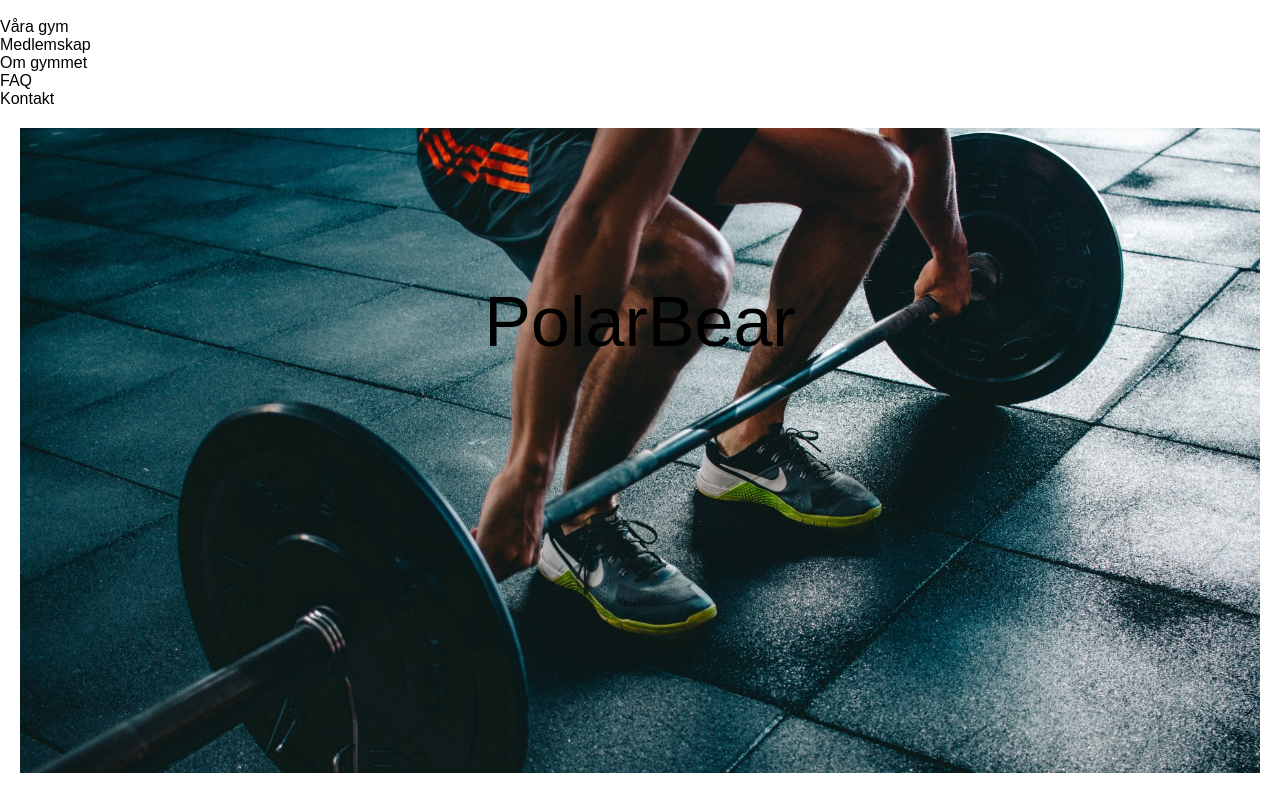
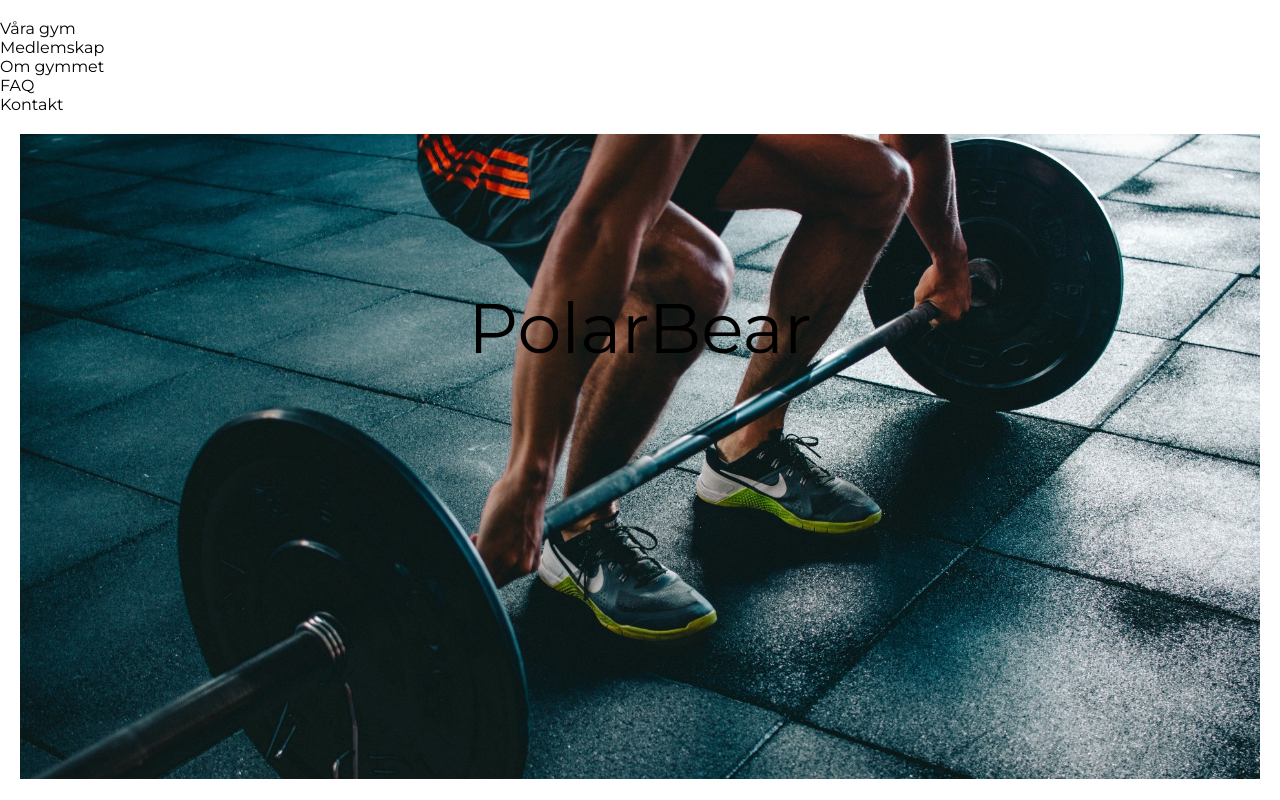
Before and after one commit to PatrikBajkusa/Kunskapskontroll-1, a plain HTML site: page index.html in a window 1280 px wide. Shown: the top 800 px of the page. Drawn offline with Linux system fonts and the light colour scheme.

Commit message:
importerade font

```diff
--- a/css/general.css
+++ b/css/general.css
@@ -1,10 +1,12 @@
+@import url('https://fonts.googleapis.com/css2?family=Montserrat&family=Poppins&display=swap');
+
 * {
     margin: 0;
     padding: 0;
     outline: none;
     box-sizing: border-box;
     font-family: 'Montserrat', sans-serif;
-  }
+}
 
 
 :root {
```
